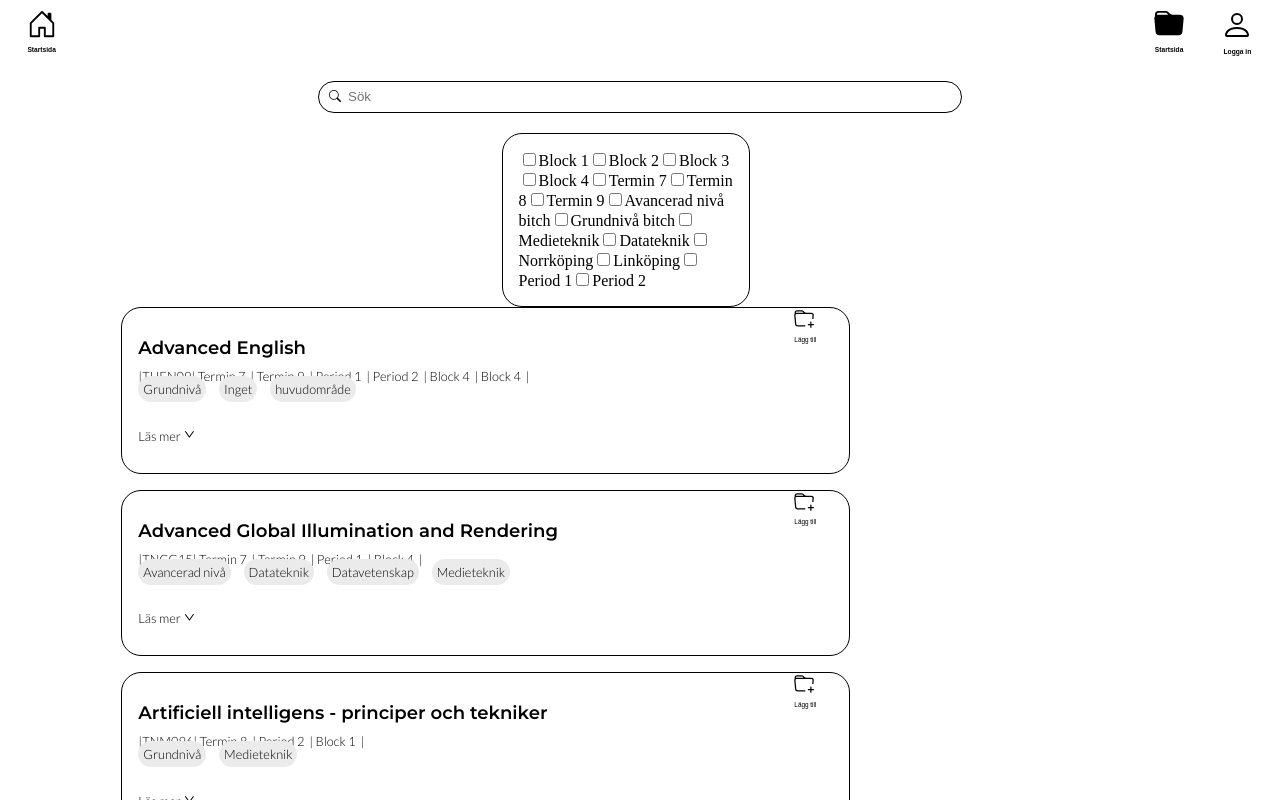
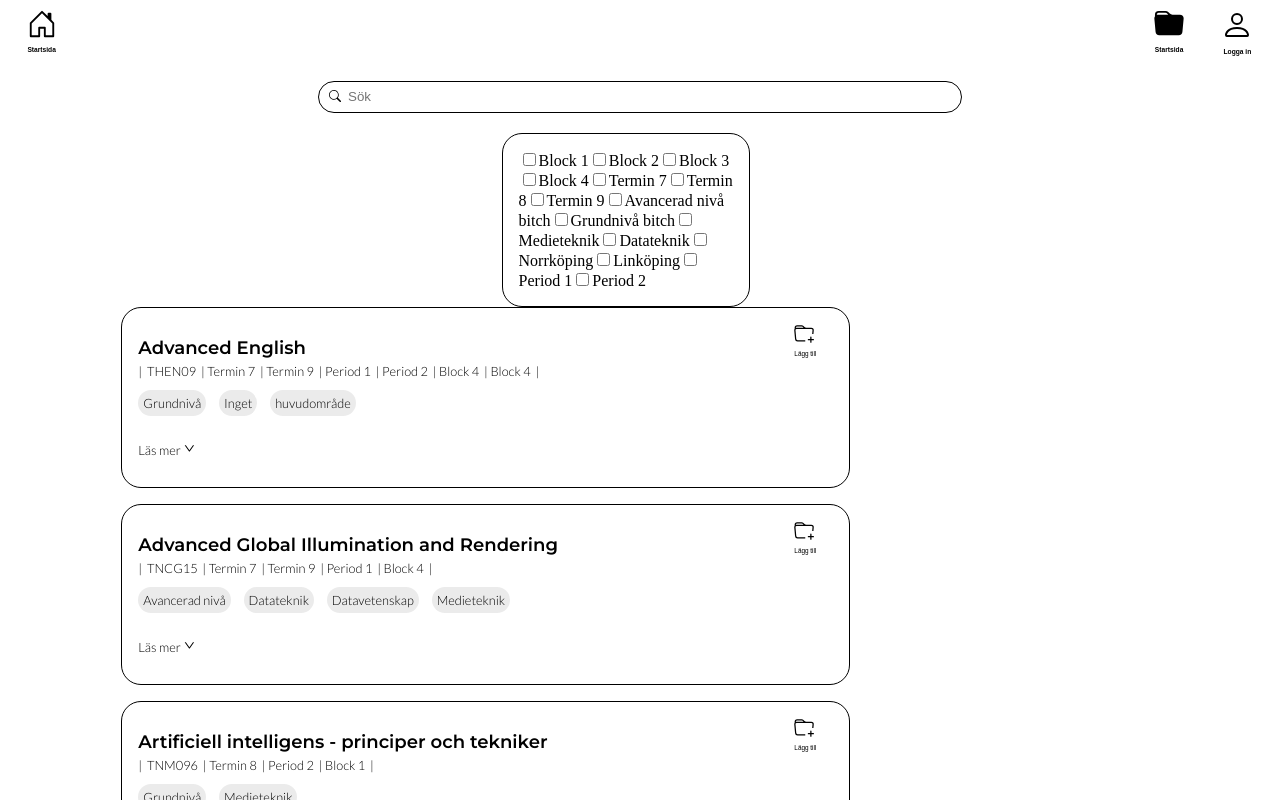
Before and after one commit to jronnefalk/lithe_val, a React (Create React App) app: page / in a window 1280 px wide. Shown: the top 800 px of the page. Built offline with nearby package versions, Linux system fonts and the light colour scheme; no server answers.

Commit message:
fixat info i boxarna, inte helt klart än

```diff
--- a/src/components/Kurs.js
+++ b/src/components/Kurs.js
@@ -37,8 +37,8 @@ export default function Kurs(props) {
       <h1 className="kursnamn">{kurs.kursnamn}</h1>
       <div className="kursinfo">
         <div className="firstheader">
-          <p>|</p>
-          <p>{kurs.kurskod}</p>
+          <div>|</div>
+          <div>{kurs.kurskod}</div>
 
           {kurs.termin.map((prop) => {
             return (
@@ -67,7 +67,7 @@ export default function Kurs(props) {
             );
           })}
 
-          <p>|</p>
+          <div>|</div>
         </div>
         <div className="secondheader">
           <span>{kurs.utbildningsniva}</span>{" "}
--- a/src/design/kurser.css
+++ b/src/design/kurser.css
@@ -56,7 +56,7 @@
     display: flex;
     flex-wrap: wrap;
     align-items: center;
-    margin-top: -1rem;
+    margin-top: -0.5rem;
 
 }
 
@@ -80,6 +80,7 @@
     background-color:  #EBEBEB;
     border-radius: 20px;
     padding: 5px;
+    margin-top: 2.0rem;
   }
   .Lägg-till-text{
     color: black;
```
